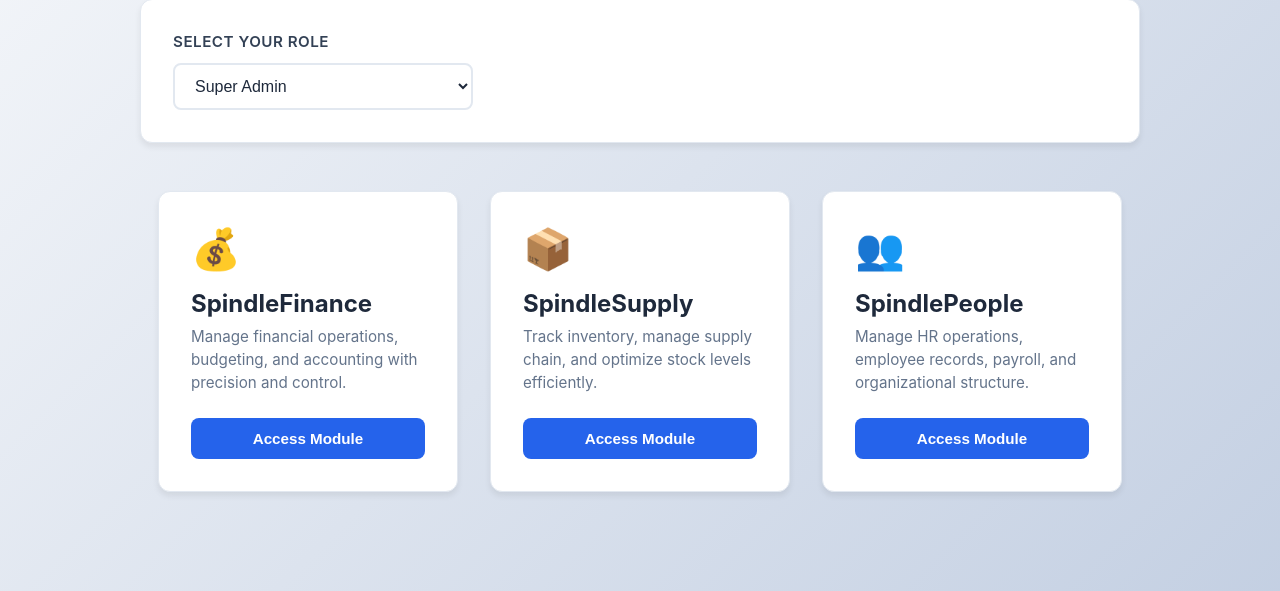
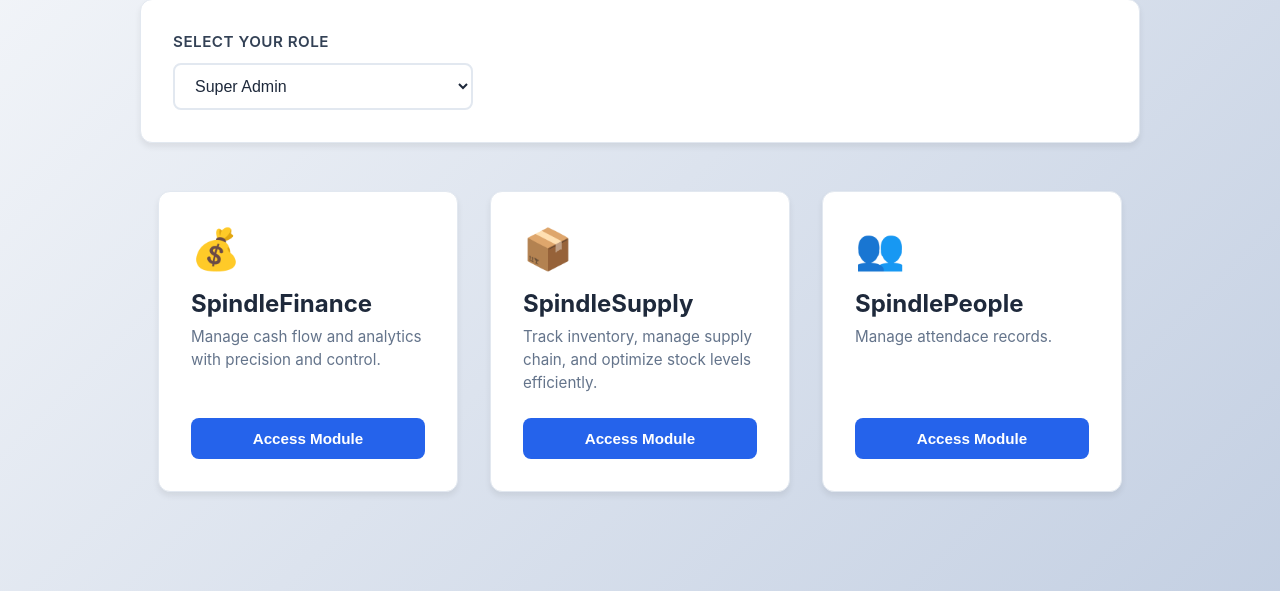
Before and after one commit to ShahuSardar-py/SpindleOne, a Flask app: page /home in a window 1280 px wide. Shown: the part 174-765 px from the top of the page. Run offline with Flask 3, Linux system fonts and the light colour scheme.

Commit message:
clean up

```diff
--- a/app/templates/home.html
+++ b/app/templates/home.html
@@ -212,7 +212,7 @@
     <div class="module-card finance-card" data-roles="super-admin,account-dept">
         <div class="module-icon finance-icon">💰</div>
         <h2 class="module-name">SpindleFinance</h2>
-        <p class="module-description">Manage financial operations, budgeting, and accounting with precision and control.</p>
+        <p class="module-description">Manage cash flow and analytics with precision and control.</p>
         <button class="module-button" onclick="navigateTo('finance')">Access Module</button>
     </div>
 
@@ -228,7 +228,7 @@
     <div class="module-card people-card" data-roles="super-admin,hr">
         <div class="module-icon people-icon">👥</div>
         <h2 class="module-name">SpindlePeople</h2>
-        <p class="module-description">Manage HR operations, employee records, payroll, and organizational structure.</p>
+        <p class="module-description">Manage attendace records.</p>
         <button class="module-button" onclick="navigateTo('people')">Access Module</button>
     </div>
 </div>
```
